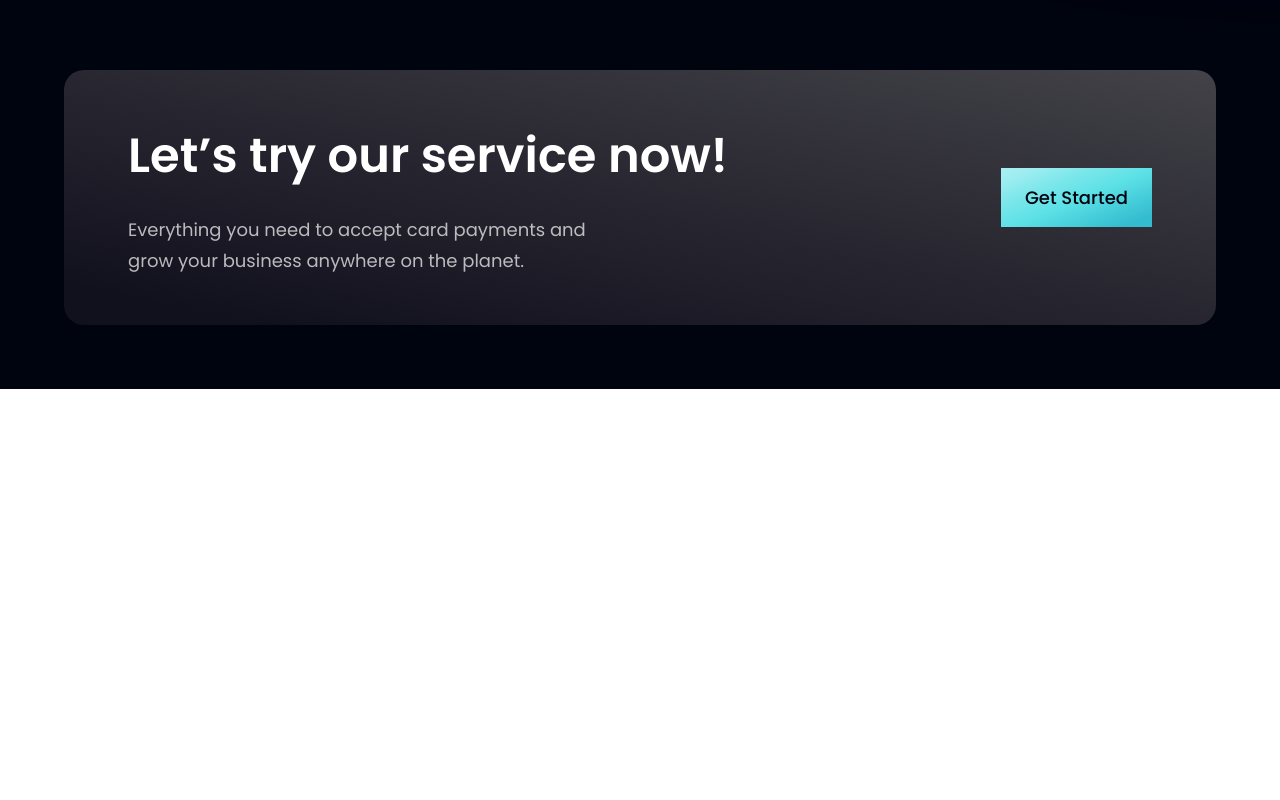
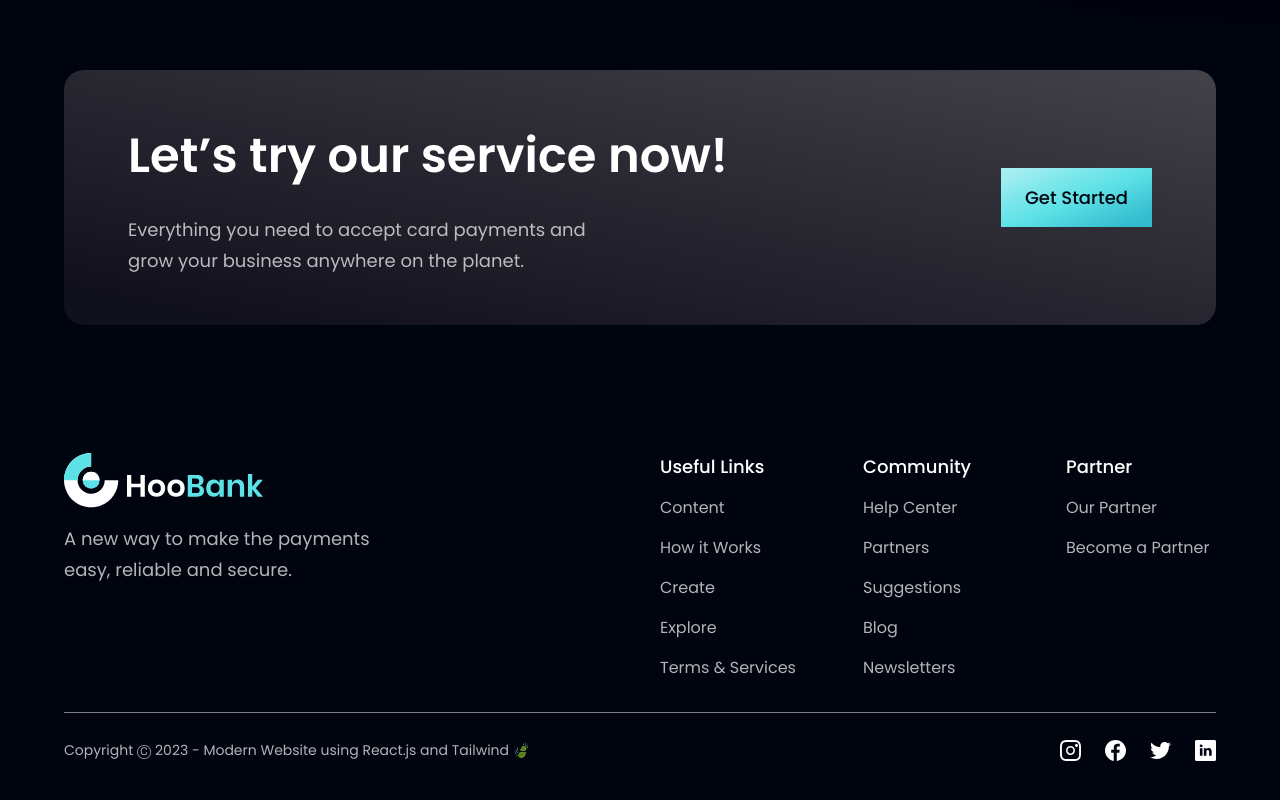
Before and after one commit to talitamunchen/modern-website, a React (Create React App) app: page / in a window 1280 px wide. Shown: the part 3485-4285 px from the top of the page. Before the commit the page ends 3874 px from the top, so only its background shows below. Built offline with nearby package versions, Linux system fonts and the light colour scheme; the HTML template or start-up script is replaced by a standard one.

Commit message:
Create Footer component with links and social media info

```diff
--- a/src/App.jsx
+++ b/src/App.jsx
@@ -1,5 +1,15 @@
-import styles from './style';
-import { BillingCard, BusinessCard, CallToActionCard, ClientsList, MainContent, Navbar, Stats, Testimonials } from './components';
+import styles from "./style"
+import {
+  BillingCard,
+  BusinessCard,
+  CallToActionCard,
+  ClientsList,
+  Footer,
+  MainContent,
+  Navbar,
+  Stats,
+  Testimonials,
+} from "./components"
 
 function App() {
   return (
@@ -24,10 +34,11 @@
           <Testimonials />
           <ClientsList />
           <CallToActionCard />
+          <Footer />
         </div>
       </div>
     </div>
-  );
+  )
 }
 
-export default App;
+export default App
--- /dev/null
+++ b/src/components/Footer.jsx
@@ -0,0 +1,74 @@
+import styles from "../style"
+import { logo } from "../assets"
+import { footerLinks, socialMedia } from "../constants"
+
+function Footer() {
+  function sayHi() {
+    alert("Hi!")
+  }
+
+  return (
+    <section className={`${styles.flexCenter} ${styles.paddingY} flex-col`}>
+      <div className={`${styles.flexStart} md:flex-row flex-col mb-8 w-full`}>
+        <div className="flex-[1] flex flex-col justify-start mr-10">
+          <img
+            src={logo}
+            alt="logo"
+            className="w-[200px] object-contain"
+          />
+          <p className={`${styles.paragraph} mt-4 max-w-[312px]`}>
+            A new way to make the payments easy, reliable and secure.
+          </p>
+        </div>
+
+        <div className="flex-[1] flex flex-row flex-wrap w-full justify-between md:mt-0 mt-10">
+          {footerLinks.map((footerlink) => (
+            <div
+              key={footerlink.title}
+              className={`flex flex-col ss:my-0 my-4 min-w-[150px]`}
+            >
+              <h4 className=" text-white font-poppins font-medium text-[18px] leading-[27px]">
+                {footerlink.title}
+              </h4>
+              <ul className="list-none mt-4">
+                {footerlink.links.map((link, index) => (
+                  <li
+                    key={link.name}
+                    className={` text-dimWhite hover:text-secondary font-poppins font-normal text-[16px] leading-[24px] cursor-pointer ${
+                      index !== footerlink.links.length - 1 ? "mb-4" : "mb-0"
+                    }`}
+                  >
+                    <a href={`#${link.name}`} onClick={sayHi}>
+                      {link.name}
+                    </a>
+                  </li>
+                ))}
+              </ul>
+            </div>
+          ))}
+        </div>
+      </div>
+
+      <div className="border-t-[gray] border-t-[1px] w-full flex justify-between items-center md:flex-row flex-col pt-6 ">
+        <p className="text-dimWhite font-poppins font-normal text-center text-[14px] leading-[27px]">
+          Copyright Ⓒ 2023 - Modern Website using React.js and Tailwind 🍃
+        </p>
+        <div className="flex flex-row md:mt-0 mt-6">
+          {socialMedia.map((social, index) => (
+            <img
+              key={social.id}
+              src={social.icon}
+              alt={social.id}
+              className={`w-[21px] h-[21px] object-contain cursor-pointer ${
+                index !== socialMedia.length - 1 ? "mr-6" : "mr-0"
+              }`}
+              onClick={() => window.open(social.link)}
+            />
+          ))}
+        </div>
+      </div>
+    </section>
+  )
+}
+
+export default Footer
--- a/src/components/index.js
+++ b/src/components/index.js
@@ -6,6 +6,7 @@
 import Testimonials from "./Testimonials";
 import ClientsList from "./ClientsList";
 import CallToActionCard from "./CallToActionCard";
+import Footer from "./Footer";
 
 export {
   Navbar,
@@ -15,5 +16,6 @@
   BillingCard,
   Testimonials,
   ClientsList,
-  CallToActionCard
+  CallToActionCard,
+  Footer
 };
```
